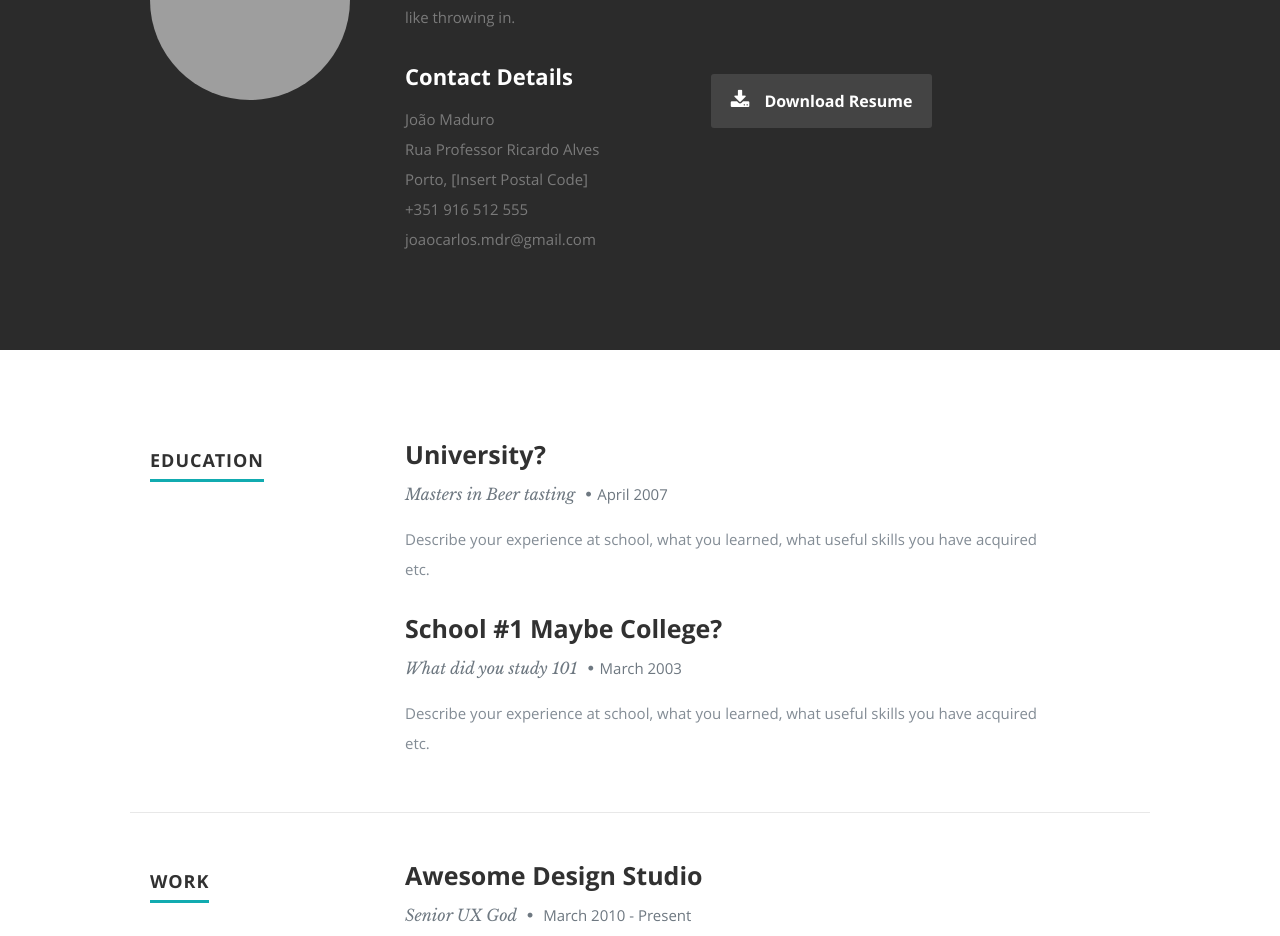
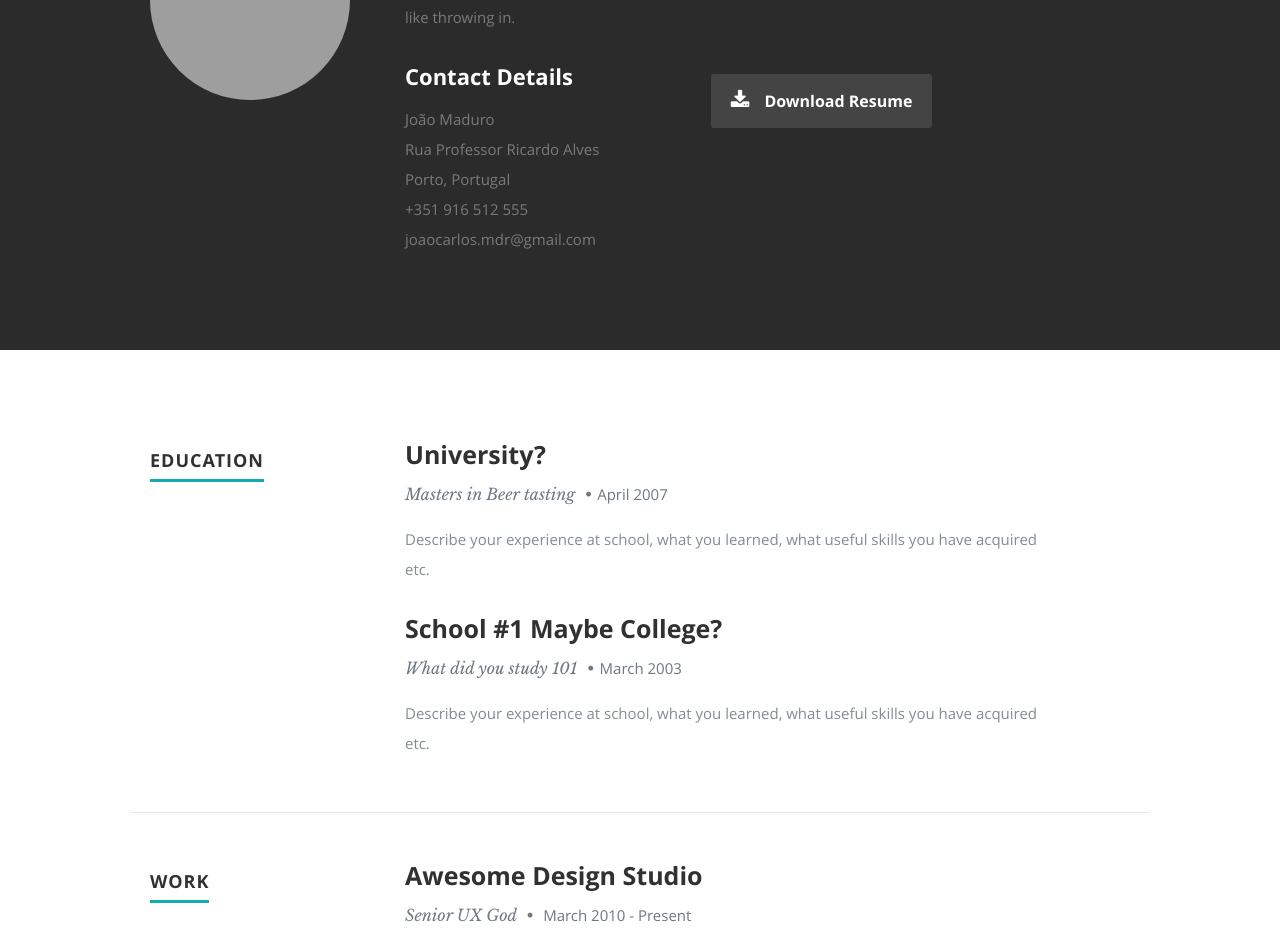
Before and after one commit to Raidenkyu/personal-page, a React (Create React App) app: page / in a window 1280 px wide. Shown: the part 996-1932 px from the top of the page. Built offline with nearby package versions, Linux system fonts and the light colour scheme; grey boxes are pictures that could not be loaded.

Commit message:
Added more personal info

```diff
--- a/src/assets/data/resumeData.json
+++ b/src/assets/data/resumeData.json
@@ -11,7 +11,7 @@
     "address": {
       "street": "Rua Professor Ricardo Alves",
       "city": "Porto",
-      "zip": "[Insert Postal Code]"
+      "country": "Portugal"
     },
     "website": "http://www.timbakerdev.com",
     "resumedownload": "http://timbakerdev.com",
--- a/src/components/About.js
+++ b/src/components/About.js
@@ -20,7 +20,7 @@ class About extends Component {
     const {
       street,
       city,
-      zip,
+      country,
     } = address;
 
     const profilepic = `images/${image}`;
@@ -41,7 +41,7 @@ class About extends Component {
                 <p className="address">
                   <span>{name}</span><br />
                   <span>{street}<br />
-                    {city}, {zip}
+                    {city}, {country}
                   </span><br />
                   <span>{phone}</span><br />
                   <span>{email}</span>
```
